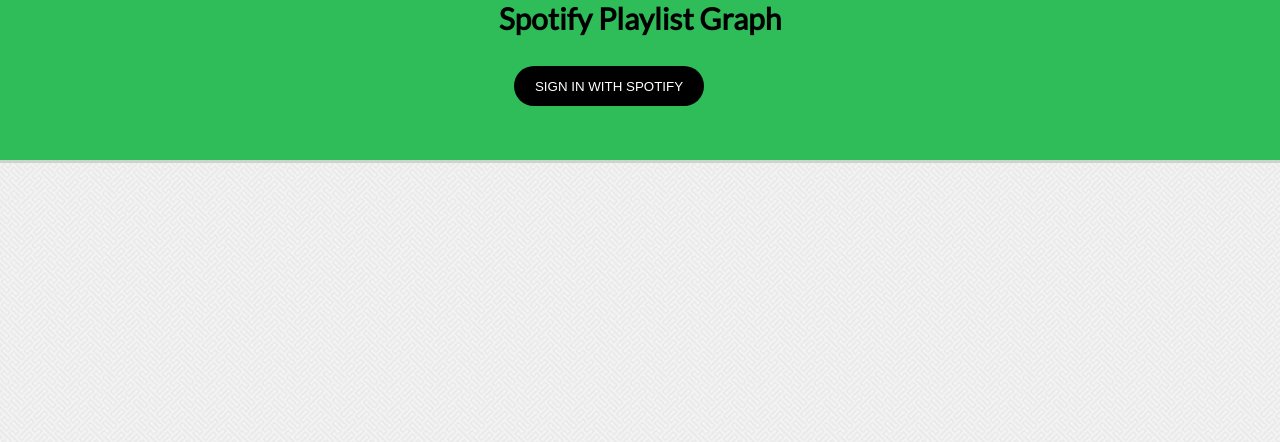
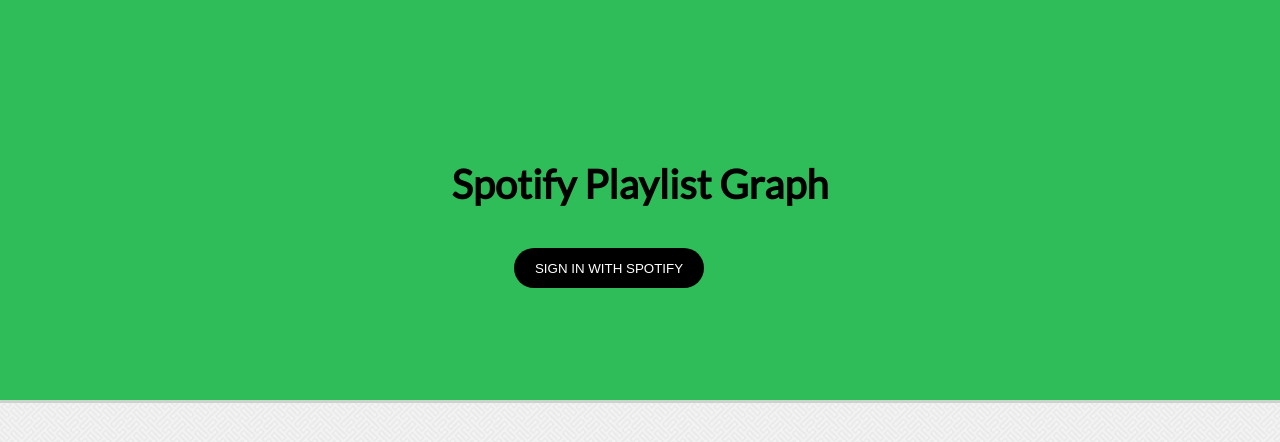
Before and after one commit to ac1714/SpotifyPlaylistGraph, a plain HTML site: page index.html in a window 1280 px wide. Drawn offline with nearby package versions, Linux system fonts and the light colour scheme.

Commit message:
New login anims, cursor style stays default in the graph area

```diff
--- a/index.html
+++ b/index.html
@@ -13,7 +13,7 @@
 <body>
 
 <div id="search_div">
-	<h3>Spotify Playlist Graph</h3>
+	<h3 id="title">Spotify Playlist Graph</h3>
     <button id="signin" onclick="authorizeUser()">SIGN IN WITH SPOTIFY</button>
     <div id="submit_div">
         <input id="playlist_input" type="text" name="playlistid">
@@ -39,8 +39,10 @@ var user = null;
 
 function scrollUp() {
     $('#search_div').animate({height:'10vh'}, 2000);
+    $('#title').animate({'padding-top':'0', 'font-size':'30px'}, 2000);
     $('#submit_div').animate({height:'5vh'}, 2000);
     $('#spotifylogo').animate({bottom: '90vh'}, 2000);
+    $('#spotifylogo').fadeIn(2000);
     $("#selection_div").show();
 }
 
@@ -168,6 +170,7 @@ function parseQueryToken() {
 function initialise() {
     $("#submit_div").hide();
     $("#selection_div").hide();
+    $('#spotifylogo').hide();
     //$("#signin").hide();
 
     accessToken = parseQueryToken();
--- a/styles.css
+++ b/styles.css
@@ -8,7 +8,7 @@ body
 
 #search_div {
   position: relative;
-	height: 20vh;
+	height: 50vh;
   background-color: #2EBD59;
   border-bottom: solid #CBD3CD;
 }
@@ -25,11 +25,12 @@ body
     text-align: center;
 }
 
-h3 {
+#title {
   margin-top: 0;
+  padding-top: 20vh;
   text-align: center;
   font-family: 'Lato';
-  font-size: 30px;
+  font-size: 40px;
 }
 
 #display_div {
@@ -39,6 +40,7 @@ h3 {
 
 #graph_div {
   float: left;
+  cursor: default;
 }
 
 #selection_div {
```
